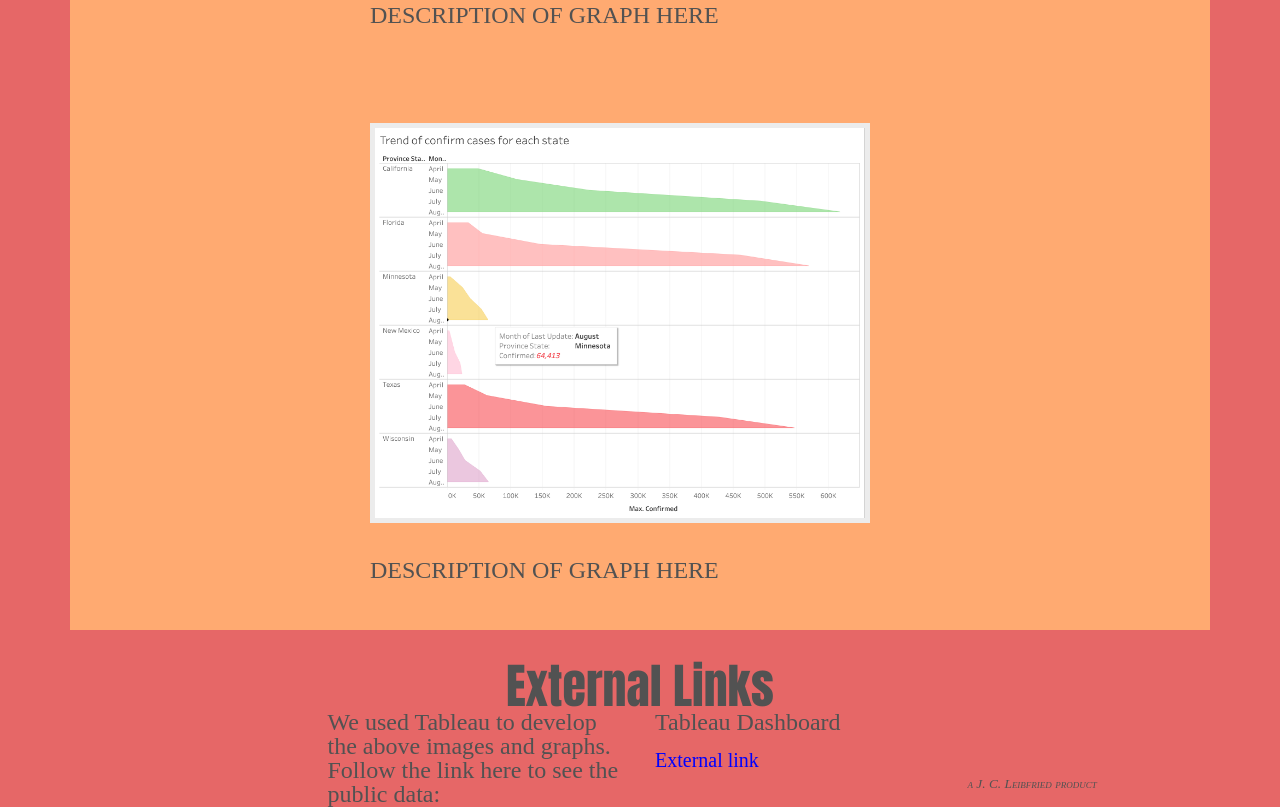
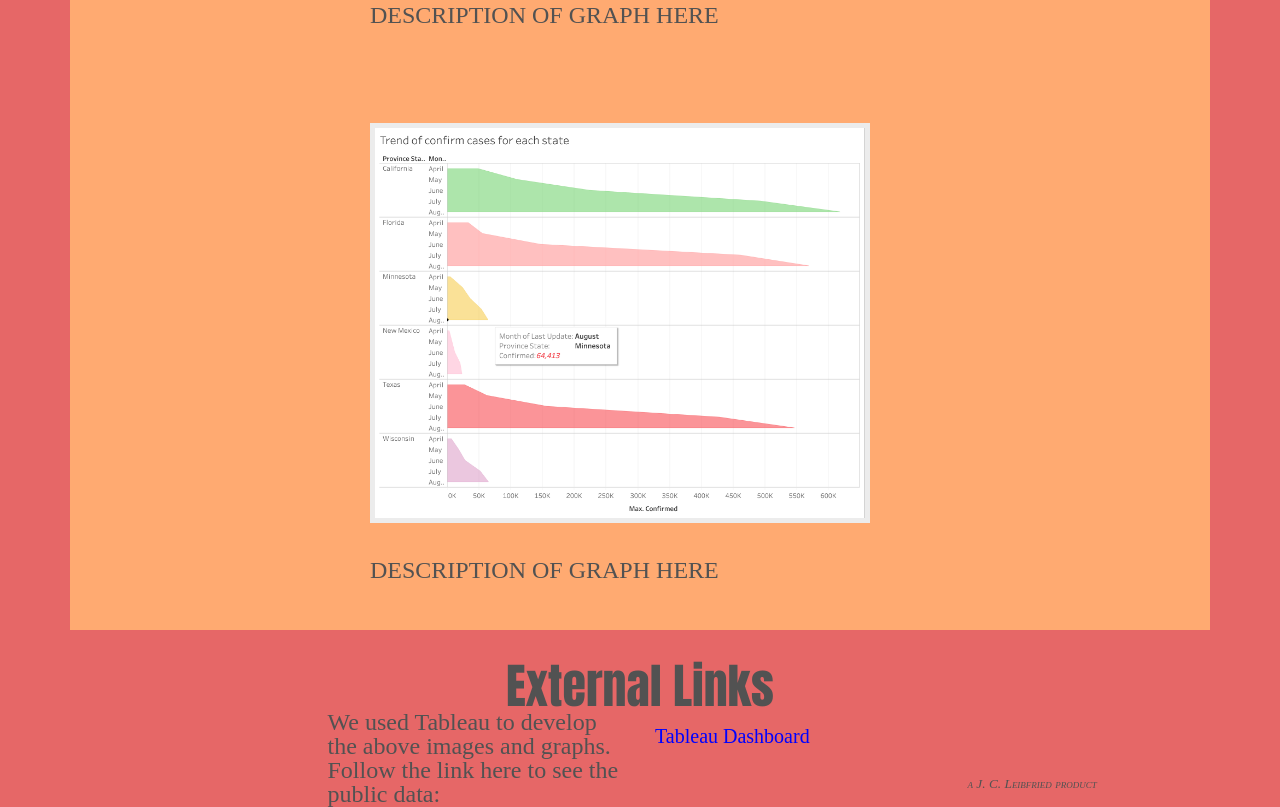
Before and after one commit to jleibfried/CoVid-19_Project-3, a plain HTML site: page caseDensity.html in a window 1280 px wide. Shown: the part 1830-2637 px from the top of the page. Drawn offline with nearby package versions, Linux system fonts and the light colour scheme.

Commit message:
updating external link

```diff
--- a/caseDensity.html
+++ b/caseDensity.html
@@ -178,9 +178,9 @@
     </div>
 
     <div class="col-md-3">
-      <h3>Tableau Dashboard</h3>
+      <h3></h3>
       <br>
-      <a href="./Resources/assets/html/Global_report.html" target="_blank"><h7>External link</h7>
+      <a href="https://public.tableau.com/profile/yu.zhou4175#!/vizhome/finalproject_15976255527690/Story1?publish=yes" target="_blank"><h7>Tableau Dashboard</h7>
       </a>
 
 
```
